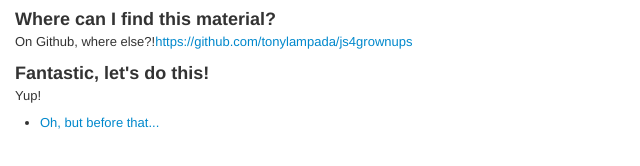
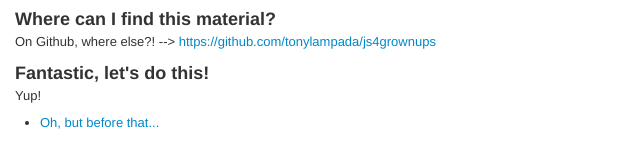
Before and after one commit to tonylampada/js4grownups, a plain HTML site: page index.html in a window 1280 px wide. Shown: the part 312-478 px from the top of the page, 0-640 px from the left. Drawn offline with Linux system fonts and the light colour scheme.

Commit message:
formatting

```diff
--- a/index.html
+++ b/index.html
@@ -26,7 +26,7 @@
     </ul>
 
     <h3>Where can I find this material?</h3>
-    <p>On Github, where else?!<a href="https://github.com/tonylampada/js4grownups">https://github.com/tonylampada/js4grownups</a></p>
+    <p>On Github, where else?! --&gt; <a href="https://github.com/tonylampada/js4grownups">https://github.com/tonylampada/js4grownups</a></p>
 
     <h3>Fantastic, let's do this!</h3>
     <p>Yup!</p>
```
